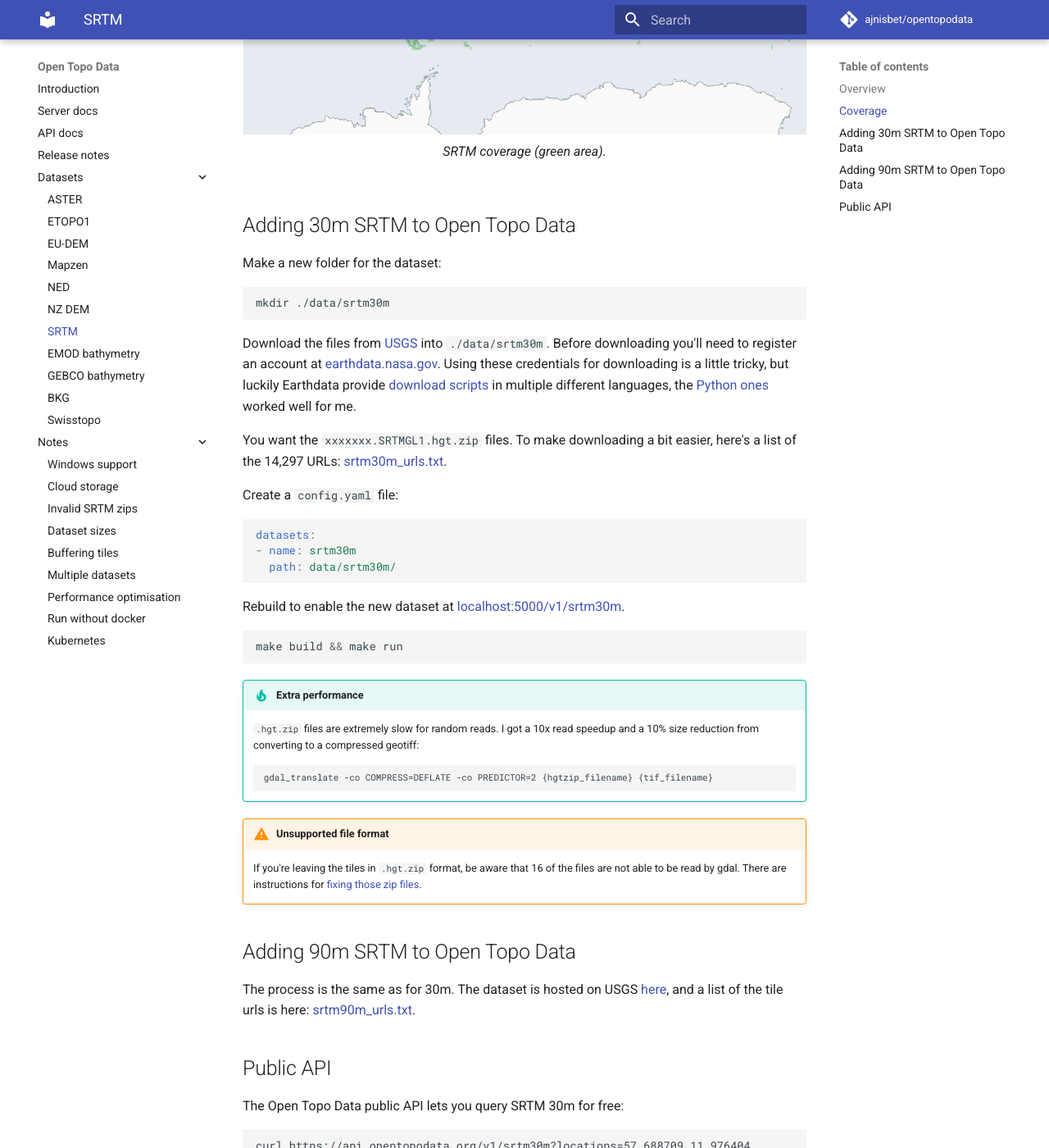
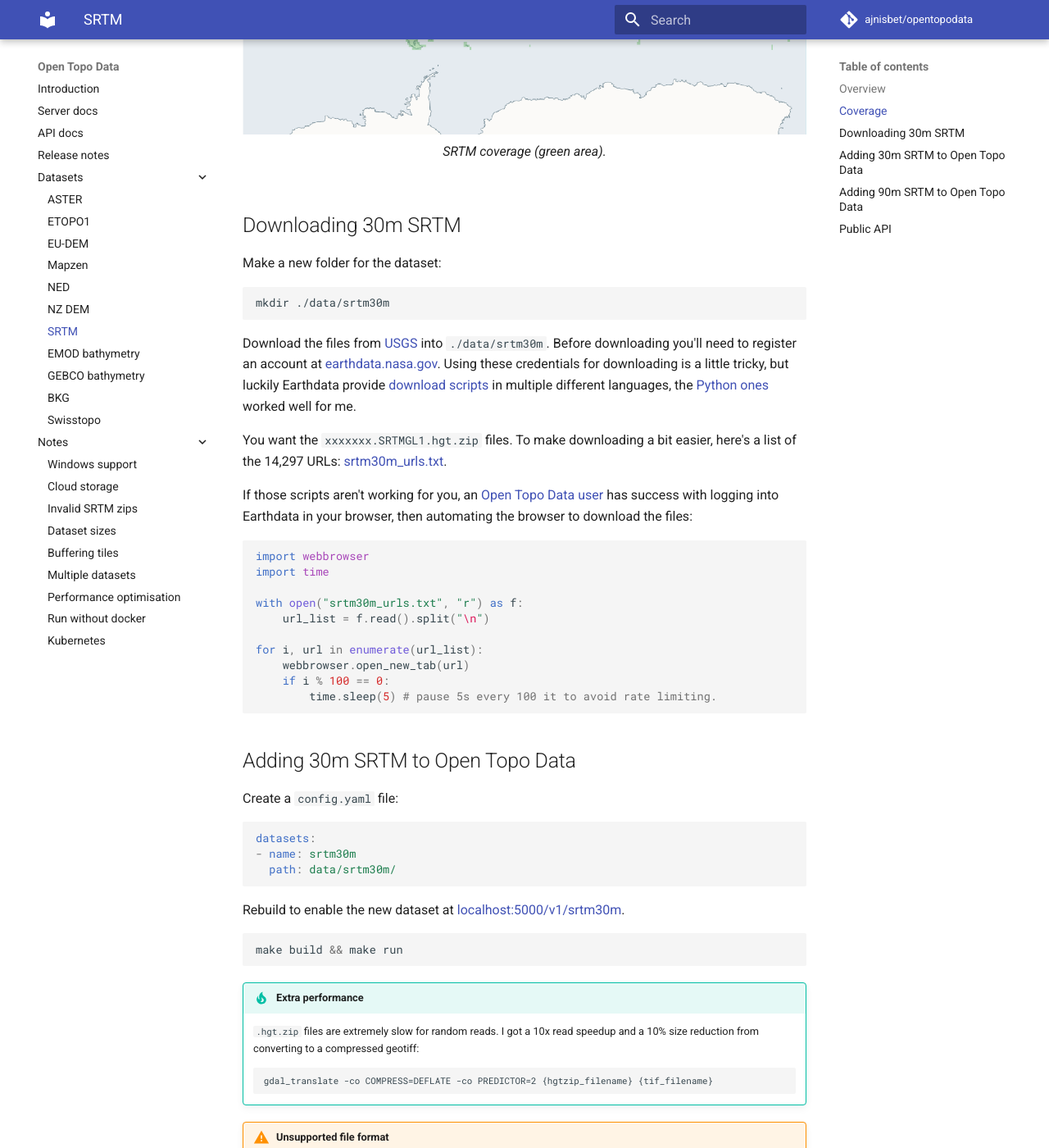
Before and after one commit to ajnisbet/opentopodata, an MkDocs documentation site: the page built from docs/datasets/srtm.md, in a window 1280 px wide and 1400 px high, scrolled down 848 px. Shown: the whole window at 82% size. Built offline with MkDocs 1.6.1 and Material for MkDocs 9.7.7, drawn with Linux system fonts in a browser that asks for light colours; comment, search, counter and statistics services are not loaded.

Commit message:
Add webbrowser instructions for SRTM downloading
Fixes #71

````diff
--- a/docs/datasets/srtm.md
+++ b/docs/datasets/srtm.md
@@ -21,7 +21,7 @@ SRTM has coverage from -60 to 60 degrees latitude. The dataset is released in 1
 
 
 
-## Adding 30m SRTM to Open Topo Data
+## Downloading 30m SRTM
 
 Make a new folder for the dataset:
 
@@ -32,6 +32,25 @@ mkdir ./data/srtm30m
 Download the files from [USGS](https://e4ftl01.cr.usgs.gov/MEASURES/) into `./data/srtm30m`. Before downloading you'll need to register an account at [earthdata.nasa.gov](https://urs.earthdata.nasa.gov/). Using these credentials for downloading is a little tricky, but luckily Earthdata provide [download scripts](https://wiki.earthdata.nasa.gov/display/EL/Data+Access) in multiple different languages, the [Python ones](https://wiki.earthdata.nasa.gov/display/EL/How+To+Access+Data+With+Python) worked well for me.
 
 You want the `xxxxxxx.SRTMGL1.hgt.zip` files. To make downloading a bit easier, here's a list of the 14,297 URLs: [srtm30m_urls.txt](/datasets/srtm30m_urls.txt).
+
+If those scripts aren't working for you, an [Open Topo Data user](https://github.com/ajnisbet/opentopodata/issues/71#issue-1564227017) has success with logging into Earthdata in your browser, then automating the browser to download the files:
+
+
+```python
+import webbrowser
+import time
+
+with open("srtm30m_urls.txt", "r") as f:
+    url_list = f.read().split("\n")
+
+for i, url in enumerate(url_list):
+    webbrowser.open_new_tab(url)
+    if i % 100 == 0:
+        time.sleep(5) # pause 5s every 100 it to avoid rate limiting.
+```
+
+## Adding 30m SRTM to Open Topo Data
+
 
 
 Create a `config.yaml` file:
````
